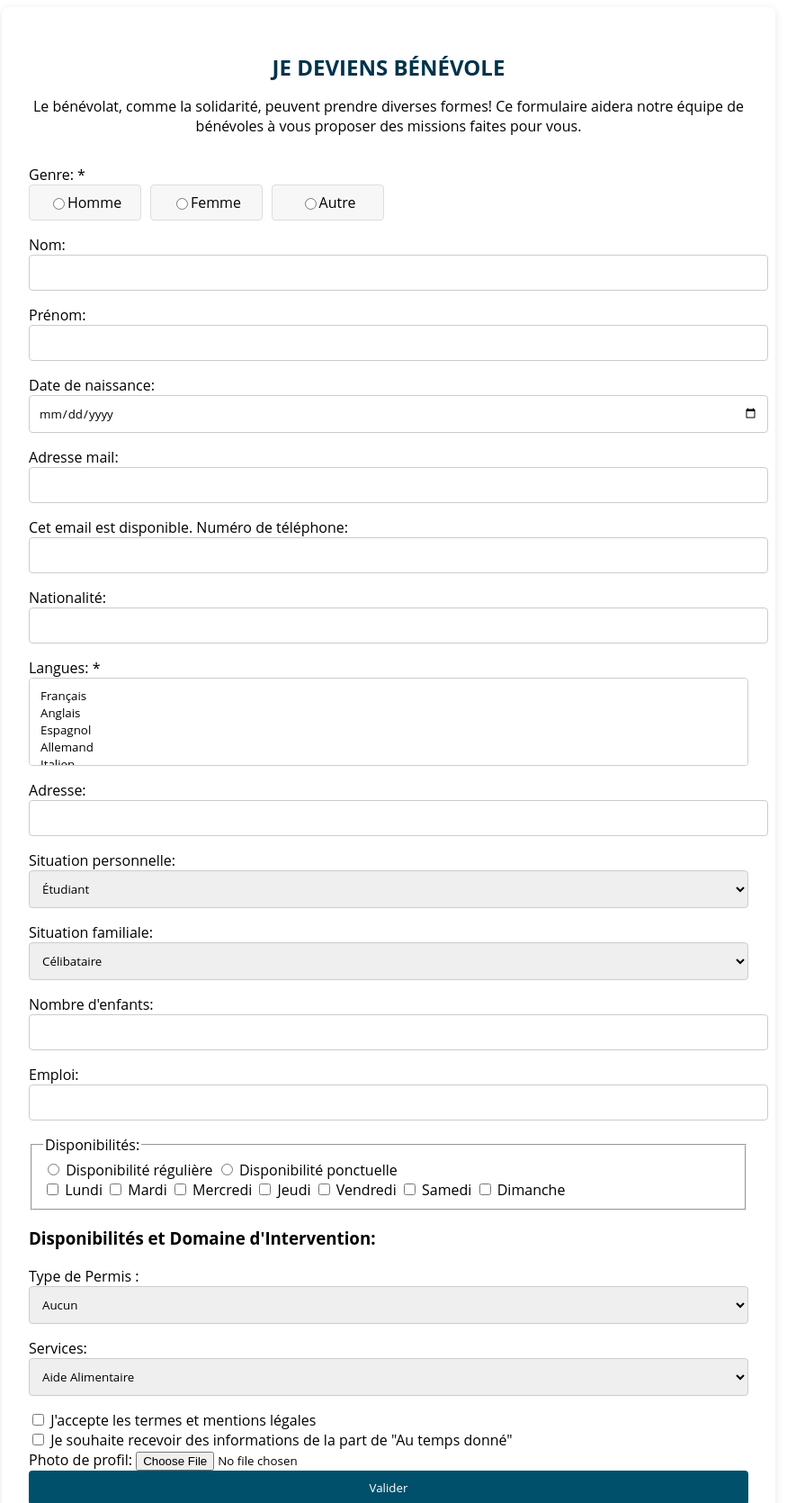
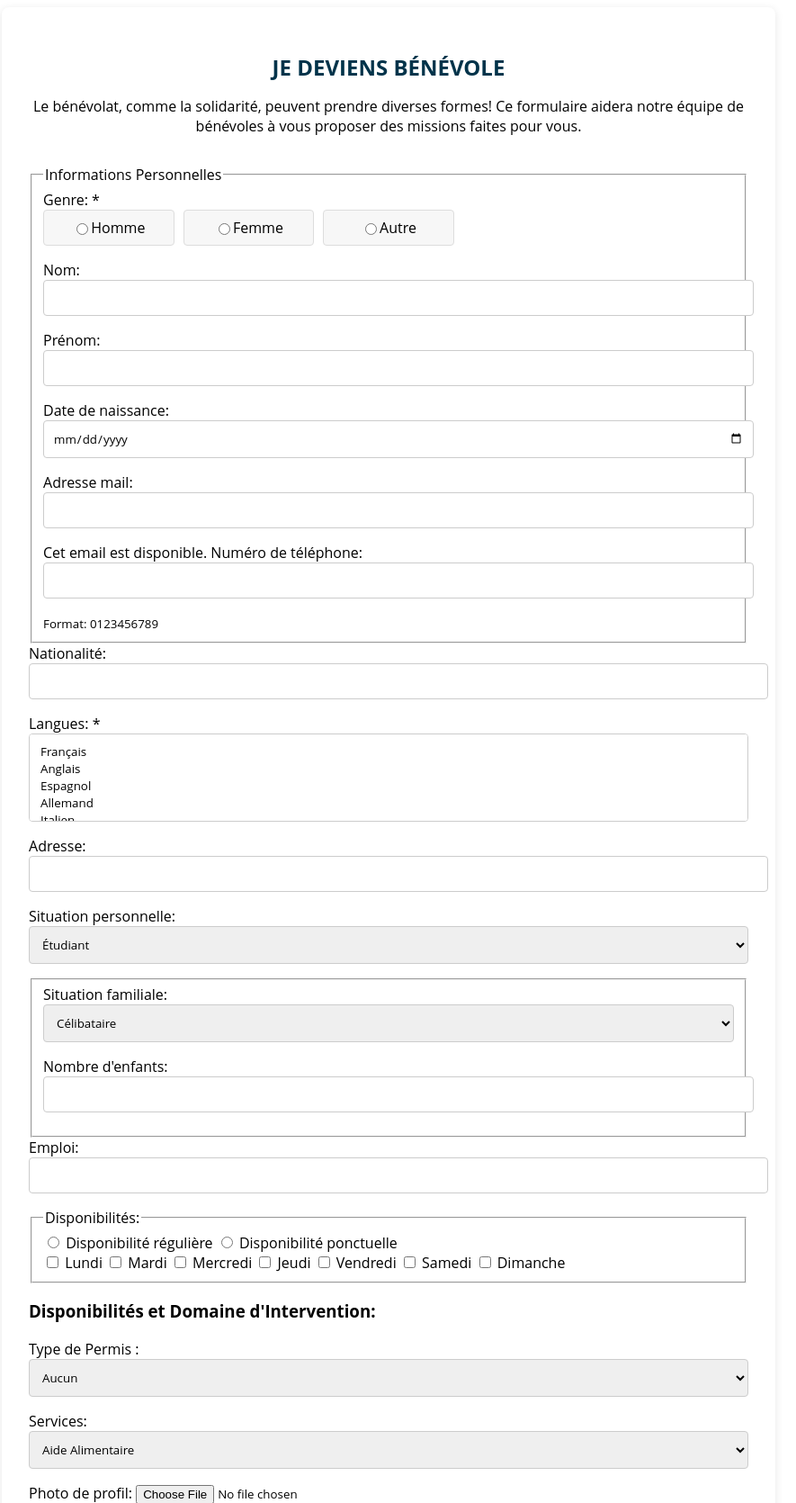
Before and after one commit to ShHaWkK/Temps_Donne, a PHP site: page /register_benevole.php in a window 1280 px wide. Shown: the top 1670 px of the page at 90% size, without its empty margins (208-1093 px from the left). Run offline with PHP 8.4, Linux system fonts and the light colour scheme; data that the repository does not hold is empty.

Commit message:
Update improvment register form

```diff
--- a/site/form/register_benevole.php
+++ b/site/form/register_benevole.php
@@ -233,6 +233,8 @@ textarea:focus-visible {
         </legend>
         <p class="form-description">Le bénévolat, comme la solidarité, peuvent prendre diverses formes! Ce formulaire aidera notre équipe de bénévoles à vous proposer des missions faites pour vous.</p>
 
+        <fieldset>
+            <legend>Informations Personnelles</legend>
             <!-- Informations Personnelles -->
             <div class="form-group">
                 <label>Genre: <span class="mandatory">*</span></label>
@@ -273,6 +275,8 @@ textarea:focus-visible {
 
             <label for="telephone">Numéro de téléphone:</label>
             <input type="tel" id="telephone" name="telephone" required>
+            <small>Format: 0123456789</small>
+        </fieldset>
 
             <label for="nationalite">Nationalité:</label>
             <input type="text" id="nationalite" name="nationalite" required>
@@ -365,7 +369,10 @@ textarea:focus-visible {
 
             </select>
 
+
+        <fieldset>
             <label for="situation_familiale">Situation familiale:</label>
+
             <select id="situation_familiale" name="situation_familiale" required>
                 <option value="celibataire">Célibataire</option>
                 <option value="marie">Marié(e)</option>
@@ -377,12 +384,13 @@ textarea:focus-visible {
 
             <label for="enfants">Nombre d'enfants:</label>
             <input type="number" id="enfants" name="enfants" required>
+        </fieldset>
 
             <label for="emploi">Emploi:</label>
             <input type="text" id="emploi" name="emploi" required>
 
 
-            <!-- Ajoutez les champs pour les disponibilités et les services ici -->
+            <!-- Disponibilités -->
                 <fieldset>
                     <legend>Disponibilités:</legend>
                         <div class="availability-options">
@@ -398,9 +406,9 @@ textarea:focus-visible {
                         <label><input type="checkbox" name="disponibilite[]" value="dimanche"> Dimanche</label>
                 </fieldset>
 
+                 <!-- Mobility -->
                 <section class="availability-section">
                     <h3>Disponibilités et Domaine d'Intervention:</h3>
-                    <!-- Mobility -->
                     <label for="type_permis">Type de Permis :</label>
                         <select id="type_permis" name="type_permis">
                             <option value="aucun">Aucun</option>
@@ -409,11 +417,12 @@ textarea:focus-visible {
                             <option value="caces">CACES</option>
                         </select>
                 </section>
+
                 <!-- Services -->
+
                 <div class="input-group">
                     <label>Services:</label>
                     <select id="services" name="services">
-                        <!-- Pour une association humanitaire -->
                         <option value="aideAlimentaire">Aide Alimentaire</option>
                         <option value="aideVestimentaire">Aide Vestimentaire</option>
                         <option value="aideLogement">Aide au Logement</option>
@@ -437,6 +446,15 @@ textarea:focus-visible {
                     </select>
                 </div>
 
+
+            <!-- Photo de profil -->
+
+            <section class="photo-section">
+                <label for="photo">Photo de profil:</label>
+                <input type="file" id="photo_profil" name="photo_profil" required>
+            </section>
+            <!-- Terms and newsletter -->
+
             <div class="form-group terms">
                 <label><input type="checkbox" name="terms" required> J'accepte les termes et mentions légales</label>
                 </div>
@@ -444,11 +462,8 @@ textarea:focus-visible {
                     <label><input type="checkbox" name="newsletter"> Je souhaite recevoir des informations de la part de "Au temps donné"</label>
                 </div>
             </div>
-            <!-- Champ pour la photo -->
-            <section class="photo-section">
-                <label for="photo">Photo de profil:</label>
-                <input type="file" id="photo_profil" name="photo_profil" required>
-            <button type="submit" name="submit">Valider</button>
+
+            <button type="submit" name="submit" value="Bénévole">Valider</button>
     </form>
 
     <!-- Insérez vos scripts JavaScript ici pour la validation côté client -->
```
